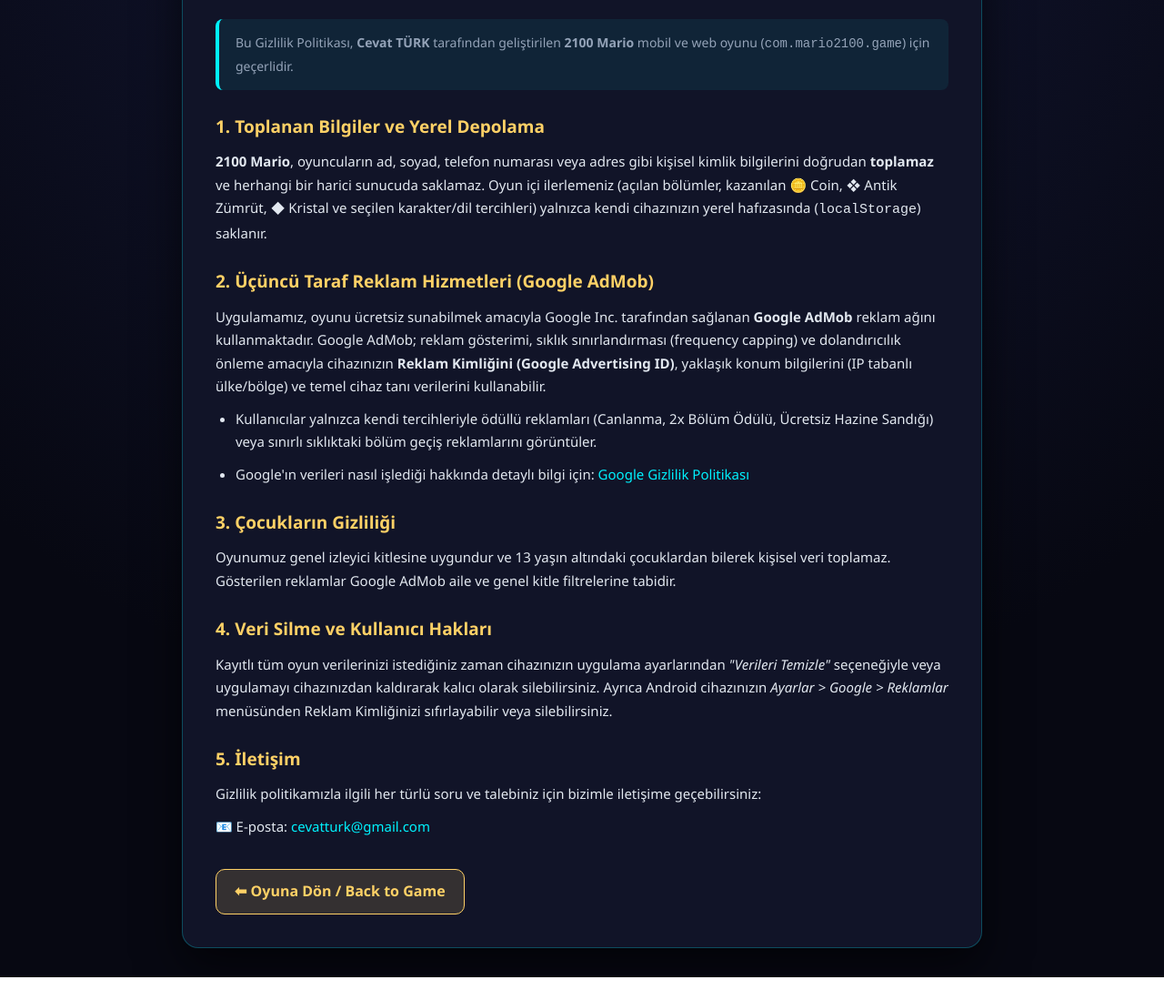
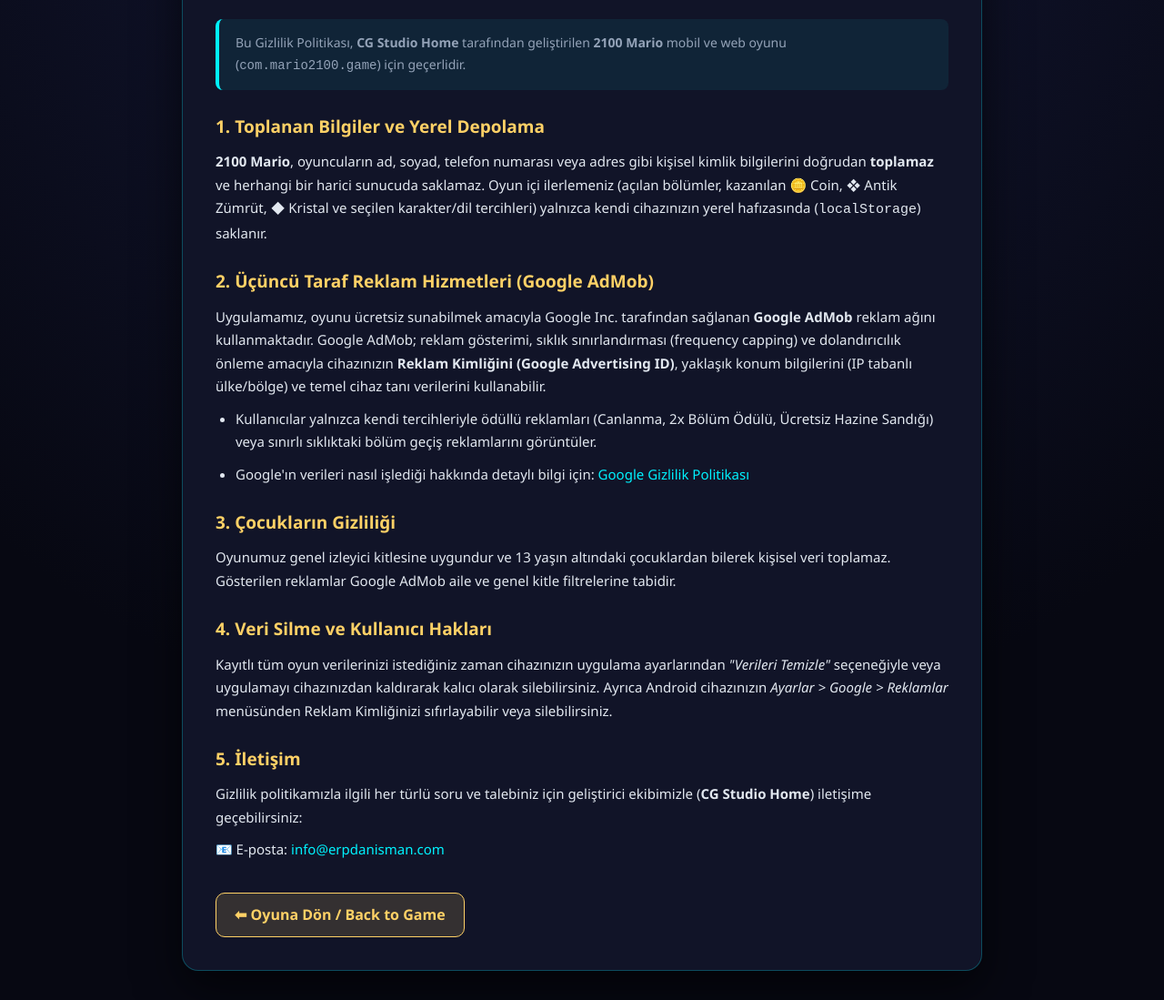
Before and after one commit to cevatturk/2100-Mario, a website: page privacy-policy.html in a window 1280 px wide. Shown: the part 164-1263 px from the top of the page at 91% size. Before the commit the page ends 1238 px from the top, so only its background shows below. Drawn offline with Linux system fonts and the light colour scheme.

Commit message:
Chore: Update developer identity to CG Studio Home and contact email to info@erpdanisman.com

```diff
--- a/package.json
+++ b/package.json
@@ -1,6 +1,7 @@
 {
   "name": "2100-mario",
   "version": "1.0.0",
+  "author": "CG Studio Home <info@erpdanisman.com>",
   "description": "2100 Mario - 40-Level Campaign, 15-Level Troll Mode & Character Studio",
   "main": "index.html",
   "scripts": {
--- a/privacy-policy.html
+++ b/privacy-policy.html
@@ -121,7 +121,7 @@
         <!-- TURKISH CONTENT -->
         <div id="content-tr">
             <div class="meta-box">
-                Bu Gizlilik Politikası, <strong>Cevat TÜRK</strong> tarafından geliştirilen <strong>2100 Mario</strong> mobil ve web oyunu (<code>com.mario2100.game</code>) için geçerlidir.
+                Bu Gizlilik Politikası, <strong>CG Studio Home</strong> tarafından geliştirilen <strong>2100 Mario</strong> mobil ve web oyunu (<code>com.mario2100.game</code>) için geçerlidir.
             </div>
 
             <h2>1. Toplanan Bilgiler ve Yerel Depolama</h2>
@@ -141,14 +141,14 @@
             <p>Kayıtlı tüm oyun verilerinizi istediğiniz zaman cihazınızın uygulama ayarlarından <em>"Verileri Temizle"</em> seçeneğiyle veya uygulamayı cihazınızdan kaldırarak kalıcı olarak silebilirsiniz. Ayrıca Android cihazınızın <em>Ayarlar &gt; Google &gt; Reklamlar</em> menüsünden Reklam Kimliğinizi sıfırlayabilir veya silebilirsiniz.</p>
 
             <h2>5. İletişim</h2>
-            <p>Gizlilik politikamızla ilgili her türlü soru ve talebiniz için bizimle iletişime geçebilirsiniz:</p>
-            <p>📧 E-posta: <a href="mailto:cevatturk@gmail.com">cevatturk@gmail.com</a></p>
+            <p>Gizlilik politikamızla ilgili her türlü soru ve talebiniz için geliştirici ekibimizle (<strong>CG Studio Home</strong>) iletişime geçebilirsiniz:</p>
+            <p>📧 E-posta: <a href="mailto:info@erpdanisman.com">info@erpdanisman.com</a></p>
         </div>
 
         <!-- ENGLISH CONTENT -->
         <div id="content-en" class="hidden">
             <div class="meta-box">
-                This Privacy Policy applies to the <strong>2100 Mario</strong> mobile and web game (<code>com.mario2100.game</code>) developed by <strong>Cevat TÜRK</strong>.
+                This Privacy Policy applies to the <strong>2100 Mario</strong> mobile and web game (<code>com.mario2100.game</code>) developed by <strong>CG Studio Home</strong>.
             </div>
 
             <h2>1. Information Collection & Local Storage</h2>
@@ -167,8 +167,8 @@
             <p>Since all game progress is stored locally on your device, you can permanently delete all saved data at any time by clearing the app storage in your Android settings or uninstalling the application. You may also reset or delete your Advertising ID under <em>Settings &gt; Google &gt; Ads</em> on your Android device.</p>
 
             <h2>5. Contact Us</h2>
-            <p>If you have any questions about this Privacy Policy, please contact the developer:</p>
-            <p>📧 Email: <a href="mailto:cevatturk@gmail.com">cevatturk@gmail.com</a></p>
+            <p>If you have any questions about this Privacy Policy, please contact the developer (<strong>CG Studio Home</strong>):</p>
+            <p>📧 Email: <a href="mailto:info@erpdanisman.com">info@erpdanisman.com</a></p>
         </div>
 
         <a href="index.html" class="back-link">⬅ Oyuna Dön / Back to Game</a>
```
Also changed, not shown: assets/store/play-store-metinleri.md (+4 -1 lines), developer-website/index.html (+6 -6 lines), .github/workflows/android-build.yml.
